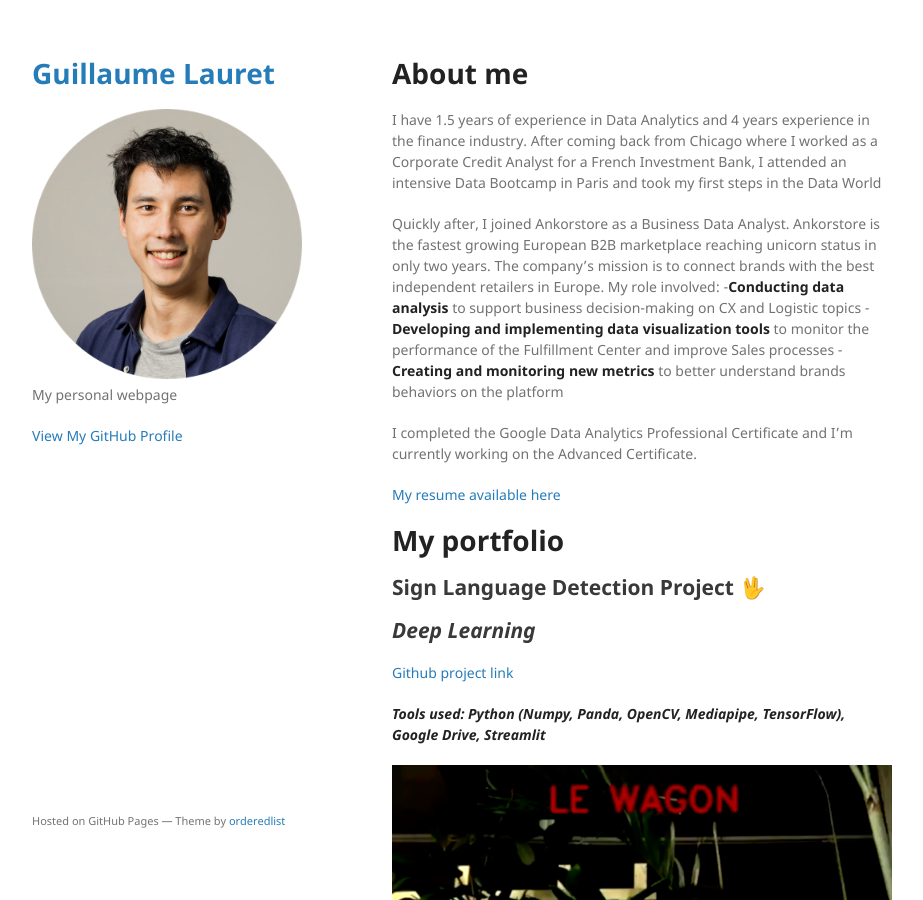
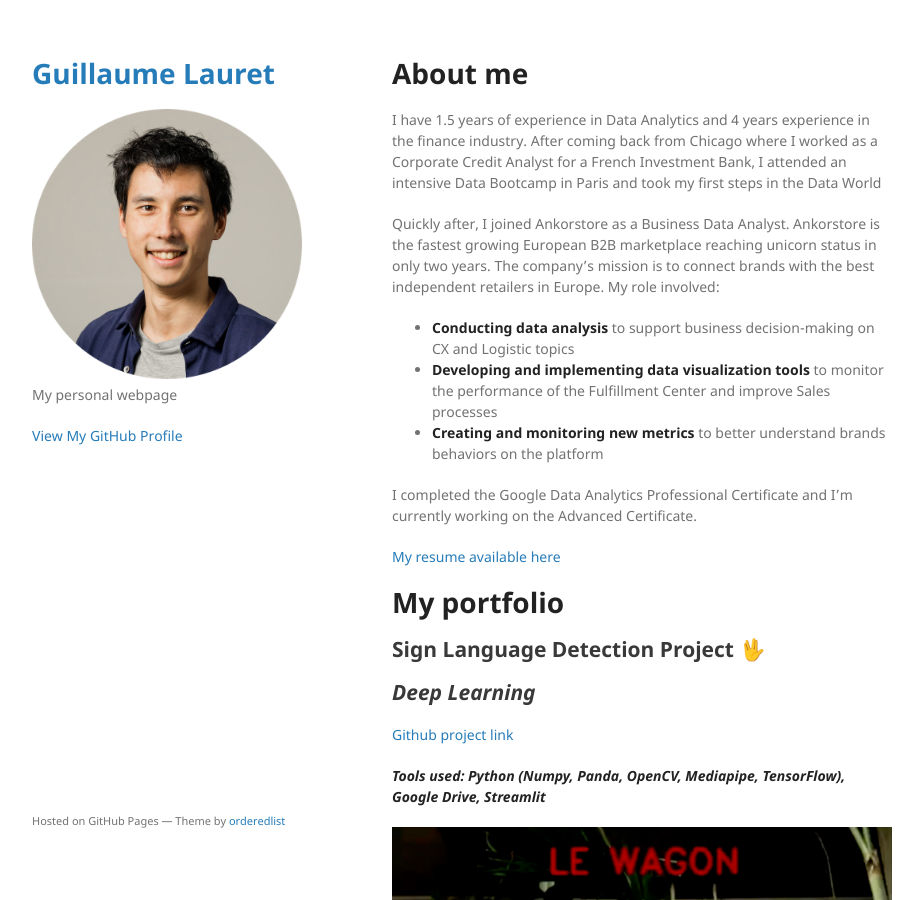
Before and after one commit to glauret/glauret.github.io, a Jekyll site: the page built from index.md, in a window 1280 px wide and 900 px high. Shown: the whole window, without its empty margins (178-1101 px from the left). Built offline with Jekyll 4.4.1, drawn with Linux system fonts in a browser that asks for light colours; our own code applies the rules of GitHub Pages for plain Markdown files.

```diff
--- a/index.md
+++ b/index.md
@@ -8,9 +8,9 @@ I have 1.5 years of experience in Data Analytics and 4 years experience in the f
 
 Quickly after, I joined  Ankorstore as a Business Data Analyst. Ankorstore is the fastest growing European B2B marketplace reaching unicorn status in only two years. The company's mission is to connect brands with the best independent retailers in Europe.
 My role involved:
--**Conducting data analysis** to support business decision-making on CX and Logistic topics
--**Developing and implementing data visualization tools** to monitor the performance of the Fulfillment Center and improve Sales processes
--**Creating and monitoring new metrics** to better understand brands behaviors on the platform
+* **Conducting data analysis** to support business decision-making on CX and Logistic topics
+* **Developing and implementing data visualization tools** to monitor the performance of the Fulfillment Center and improve Sales processes
+* **Creating and monitoring new metrics** to better understand brands behaviors on the platform
 
 I completed the Google Data Analytics Professional Certificate and I'm currently working on the Advanced Certificate.
 
```
